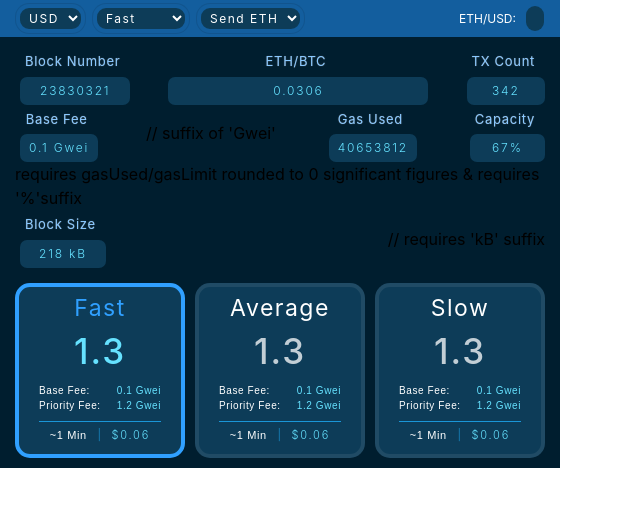
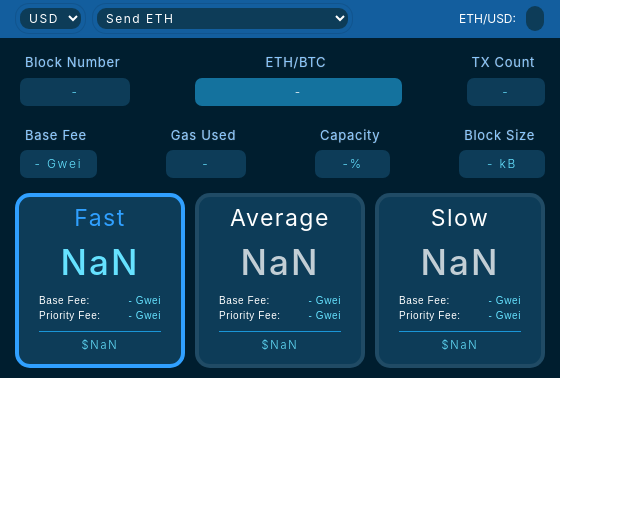
Before and after one commit to markodayan/gastly-2026-extension-client, a React (Vite) app: page / in a window 1280 px wide. Shown: the top 506 px of the page, without its empty margins (0-640 px from the left). Built offline with nearby package versions, Linux system fonts and the light colour scheme.

Commit message:
lots of big changes, start of react-countup implementation

```diff
--- a/package.json
+++ b/package.json
@@ -15,6 +15,7 @@
   "dependencies": {
     "@tailwindcss/vite": "^4.2.2",
     "react": "^19.2.5",
+    "react-countup": "^6.5.3",
     "react-dom": "^19.2.5",
     "tailwindcss": "^4.2.2"
   },
--- a/src/background/index.ts
+++ b/src/background/index.ts
@@ -237,6 +237,11 @@ async function setBadgeFromBlock(block: Pick<NormalisedBlock, 'basefee'>): Promi
  * @returns
  */
 function normaliseBlock(raw: BlockMessage): NormalisedBlock {
+  /*
+    Need to handle and analyse precision here
+
+  */
+
   return {
     gasLimit: Number(raw.gasLimit),
     gasUsed: Number(raw.gasUsed),
--- a/src/popup/App.tsx
+++ b/src/popup/App.tsx
@@ -19,11 +19,11 @@ function App() {
   if (!state) {
     return (
       <main>
-        <div className='w-[560px] h-[350px] bg-card flex flex-col justify-center items-center gap-y-[20px]'>
+        <div className='w-140 h-87.5 bg-card flex flex-col justify-center items-center gap-y-5'>
           <p className='font-quicksand text-[25px] text-white/55'>
             Loading <span className='text-white/20'>(not really if you reading this)</span>
           </p>
-          <p className='font-quicksand text-[15px] text-active mx-[70px] text-center'>
+          <p className='font-quicksand text-[15px] text-active mx-17.5 text-center'>
             Something relatively bad went wrong to get here... Contact{' '}
             <a
               className='cursor-pointer underline text-spot-color'
@@ -41,9 +41,11 @@ function App() {
 
   return (
     <main>
-      <div className='w-[560px]'>
+      <div className='w-140'>
+        {/* Header is capable of mutating state */}
         <Header preferences={state.preferences} spots={state.spots} setPreference={setPreference} />
-        <Body />
+        {/* Body is a read-only component  */}
+        <Body block={state.block!} spots={state.spots!} preferences={state.preferences} />
       </div>
     </main>
   );
--- a/src/popup/components/Body.tsx
+++ b/src/popup/components/Body.tsx
@@ -1,101 +1,197 @@
-// const SYMBOL_MAP = {
-//   ethusd: '$',
-//   ethzar: 'R',
-//   ethaud: '$',
-//   etheur: '€',
-// };
+import type { NormalisedBlock, NormalisedSpotPrices, Preferences } from '../../shared/types';
+import { TX_OPTIONS } from '../../shared/config';
 
-const TX_OPTION: Array<{ label: string; id: string; value: Preferecnes['transactionPrefences'] }> =
-  [
-    {
-      label: 'Send ETH',
-      id: 'eth-send',
-      value: 21000,
-    },
-  ];
+/*
+ Body should receive these props from Ap:
+  - block
+  - spots
+  - preferences
 
-export function Body() {
+  It should use props to derive:
+    - block metrics
+    - active card (not necessary)
+    - gas price per speed
+    - fiat fee per speed
+*/
+
+const SYMBOL_MAP = {
+  ethusd: '$',
+  ethzar: 'R',
+  ethaud: '$',
+  etheur: '€', // add once legacy is deprecated
+};
+
+// const TX_OPTIONS: Array<{
+//   label: string;
+//   id: Preferences['transactionPreference'];
+//   gasUnits: number;
+// }> = [
+//   {
+//     label: 'Send ETH',
+//     id: 'eth-send',
+//     gasUnits: 21000,
+//   },
+// ];
+
+const CARD_META: Array<{
+  label: 'Fast' | 'Average' | 'Slow';
+  speed: Preferences['gasPreference'];
+  eta: string;
+}> = [
+  { label: 'Fast', speed: 'fast', eta: '1 block' },
+  { label: 'Average', speed: 'average', eta: '3 blocks' },
+  { label: 'Slow', speed: 'slow', eta: '5+ blocks' },
+];
+
+type BodyProps = {
+  block: NormalisedBlock;
+  spots: NormalisedSpotPrices;
+  preferences: Preferences;
+};
+
+export function Body({ block, spots, preferences }: BodyProps) {
   return (
     <div className='bg-card'>
-      <BlockSection />
-      <CardsSection />
+      <BlockSection block={block} spots={spots} />
+      <CardsSection block={block} spots={spots} preferences={preferences} />
     </div>
   );
 }
 
-function BlockSection() {
-  /*
-    - we need to compute gasPrice -> basefee + priorityfee
-    - We need to compute fiatFee -> gasPrice * txPreference.value (this should also be prefixed by the correct currency symbol)
-  */
+type BlockSectionProps = {
+  block?: NormalisedBlock;
+  spots?: NormalisedSpotPrices;
+};
+
+function BlockSection({ block, spots }: BlockSectionProps) {
+  const capacity = block ? Math.round((block.gasUsed / block.gasLimit) * 100) : undefined;
+  const blockSize = block ? Math.round(block.size / 1000) : undefined; // convert to kB
 
   return (
-    <div className='flex flex-wrap items-center justify-between border-r-0 py-[10px] px-[15px] pb-[5px]'>
-      <Metric label='Block Number' value={23830321} decimals={0} />
-      <Metric label='ETH/BTC' customClass='fill' value={0.0306} decimals={4} />
-      <Metric label='TX Count' value={342} decimals={0} />
-      <Metric label='Base Fee' value={0.1} decimals={2} suffix=' Gwei' /> // suffix of 'Gwei'
-      <Metric label='Gas Used' value={40653812} decimals={0} />
-      <Metric label='Capacity' value={67} decimals={0} suffix='%' /> requires gasUsed/gasLimit
-      rounded to 0 significant figures & requires '%'suffix
-      <Metric label='Block Size' value={218} decimals={0} suffix=' kB' /> // requires 'kB' suffix
-    </div>
+    <>
+      <div className='flex items-center justify-between border-r-0 py-2.5 px-3.75 pb-1.25'>
+        <Metric label='Block Number' value={block?.number} />
+        <Metric
+          label='ETH/BTC'
+          customClass='w-[40%]'
+          customValueStyle='text-white bg-ethbtc!'
+          value={spots?.ethbtc}
+        />
+        <Metric label='TX Count' value={block?.txCount} />
+      </div>
+      <div className='flex items-center justify-between border-r-0 py-2.5 px-3.75 pb-1.25'>
+        <Metric label='Base Fee' value={block?.basefee} suffix=' Gwei' />
+        <Metric label='Gas Used' value={block?.gasUsed} suffix='' />
+        <Metric label='Capacity' value={capacity} suffix='%' />
+        <Metric label='Block Size' value={blockSize} suffix=' kB' />
+      </div>
+    </>
   );
 }
 
 type MetricProps = {
   label: string;
-  value: number;
-  decimals: number;
-  separator?: string;
+  value?: number;
   suffix?: string;
   customClass?: string;
+  customLabelStyle?: string;
+  customValueStyle?: string;
 };
 
-function Metric(children: MetricProps) {
+function Metric({ label, value, suffix, customClass, customValueStyle }: MetricProps) {
   return (
-    <div
-      className={`flex flex-col justify-between ${children.customClass === 'fill' ? 'w-3/6' : ''}`}
-    >
-      <p className='text-metric-label text-shadow-[0_0_1px_#737373] text-center tracking-[0.7px] text-[13px]  my-[5px] mx-[10px]'>
-        {children.label}
+    <div className={`flex flex-col justify-between ${customClass ?? ''}`}>
+      <p className='text-metric-label text-shadow-[0_0_1px_#737373] text-center tracking-[0.7px] text-[13px]  my-1.25 mx-2.5'>
+        {label}
       </p>
-      <span className='text-center text-reading-color tracking-[1.8px] font-light text-[12px] rounded-[7px] bg-text-bg py-[5px] px-[9px] ml-[5px]'>
+      <span
+        className={`text-center text-reading-color tracking-[1.8px] font-light text-[12px] rounded-[7px] bg-text-bg py-1.25 px-2.25 ml-1.25 ${
+          customValueStyle ?? ''
+        }`}
+      >
         {/* Count Up Will be put here for animation logic [TODO]*/}
-        {children.value}
-        {children.suffix && children.suffix}
+        {value ?? '-'}
+        {suffix ?? ''}
       </span>
     </div>
   );
 }
 
-function CardsSection() {
-  return (
-    <div className='flex justify-evenly border-r-0 py-[10px] px-[15px]'>
-      <PriceCard label='Fast' active={true} />
-      <PriceCard label='Average' active={false} extraClasses='mx-[10px]' />
-      <PriceCard label='Slow' active={false} />
-    </div>
-  );
+type CardSectionProp = {
+  block: NormalisedBlock;
+  spots: NormalisedSpotPrices;
+  preferences: Preferences;
+};
+
+function CardsSection({ block, spots, preferences }: CardSectionProp) {
+  const selectedSpot = spots?.[preferences.fiatPreference];
+  const gasUnits = TX_OPTIONS[preferences.transactionPreference].gasUnits;
+  const fiatSymbol = SYMBOL_MAP[preferences.fiatPreference];
+
+  const cards = CARD_META.map((card, i) => {
+    const baseFee = block?.basefee;
+    const priorityFee = block?.priorityFees[card.speed];
+
+    const gasPrice = clean(baseFee + priorityFee);
+
+    const [isBelowThreshold, fiatFee] = gasPriceToFiat(gasPrice, gasUnits, selectedSpot);
+
+    return (
+      <PriceCard
+        key={card.speed}
+        label={card.label}
+        active={preferences.gasPreference === card.speed}
+        eta={card.eta}
+        gasPrice={gasPrice}
+        baseFee={baseFee}
+        priorityFee={priorityFee}
+        fiatFee={fiatFee}
+        fiatFeeBelowThreshold={isBelowThreshold}
+        fiatSymbol={fiatSymbol}
+        extraClasses={i === 1 ? 'mx-[10px]' : undefined}
+      />
+    );
+  });
+
+  return <div className='flex justify-evenly border-r-0 py-2.5 px-3.75'>{cards}</div>;
 }
 
 type PriceCardProps = {
   active: boolean;
   label: string;
+  eta?: string;
+  gasPrice?: number;
+  baseFee?: number;
+  priorityFee?: number;
+  fiatFee?: number;
+  fiatFeeBelowThreshold: boolean;
+  fiatSymbol?: string;
   extraClasses?: string;
 };
 
-function PriceCard({ active, label, extraClasses }: PriceCardProps) {
+function PriceCard({
+  active,
+  label,
+  gasPrice,
+  baseFee,
+  priorityFee,
+  fiatSymbol,
+  fiatFee,
+  fiatFeeBelowThreshold,
+  extraClasses,
+}: PriceCardProps) {
   const id = label.toLowerCase(); // just in case need it later
+  const belowThresholdSuffix = fiatFeeBelowThreshold ? '<' : '';
+
   return (
     <div
       id={id}
-      className={`flex flex-col w-[33%] h-[175px] bg-darker-shade rounded-[15px] border-4 border-solid border-card-border cursor-pointer ${active ? 'border-active' : 'border-inactive'} ${extraClasses && extraClasses}`}
+      className={`flex flex-col w-[33%] h-43.75 bg-darker-shade rounded-[15px] border-4 border-solid border-card-border cursor-pointer ${active ? 'border-active' : 'border-inactive'} ${extraClasses ?? ''}`}
     >
       {/* Head  */}
       <div className='flex flex-col items-center'>
         <h3
-          className={`font-normal text-[23px] tracking-[1.5px] pt-[4px] text-center ${active ? 'text-active' : 'text-white'}`}
+          className={`font-normal text-[23px] tracking-[1.5px] pt-1 text-center ${active ? 'text-active' : 'text-white'}`}
         >
           {label}
         </h3>
@@ -103,40 +199,52 @@ function PriceCard({ active, label, extraClasses }: PriceCardProps) {
       {/* Gas Price  */}
       <div className='flex flex-col justify-center items-center'>
         <h2
-          className={`text-center text-[35px] font-medium rounded-[6px]  tracking-[2px]   pb-0 ${active ? 'text-reading-color' : 'text-[#ffffffbf]'}`}
+          className={`text-center text-[35px] font-medium rounded-md  tracking-[2px]   pb-0 ${active ? 'text-reading-color' : 'text-[#ffffffbf]'}`}
         >
-          1.3
+          {gasPrice ?? '-'}
         </h2>
       </div>
       {/* Fee Information  */}
-      <div className='flex flex-col  mb-[8px]'>
+      <div className='flex flex-col  mb-2'>
         {/* Base Fee  */}
-        <div className='flex justify-between  pt-[5px] pb-[0px] mx-[20px]'>
+        <div className='flex justify-between  pt-1.25 pb-0 mx-5'>
           <p className='text-white text-[10px] font-light tracking-[0.6px] font-quicksand'>
             Base Fee:
           </p>
           <span className='text-[10px] text-center font-medium tracking-[0.6px] text-reading-color font-quicksand'>
-            0.1 Gwei
+            {baseFee ?? '-'} Gwei
           </span>
         </div>
         {/* Priority Fee  */}
-        <div className='flex justify-between mx-[20px]'>
+        <div className='flex justify-between mx-5'>
           <p className='text-white text-[10px] font-light tracking-[0.6px] font-quicksand'>
             Priority Fee:
           </p>
           <span className='text-[10px] text-center font-medium tracking-[0.6px] text-reading-color font-quicksand'>
-            1.2 Gwei
+            {priorityFee ?? '-'} Gwei
           </span>
         </div>
       </div>
       {/* Price Time Wrapper */}
-      <div className='w-[75%] border-t-[0.5px] border-solid border-footer-card-border pt-[5px] mx-auto flex justify-evenly items-center'>
-        <p className='font-quicksand font-light text-[11px] tracking-[0.6px] text-white'>~1 Min</p>
-        <p className='font-sans font-light text-[11px] text-left text-footer-card-border'> | </p>
+      <div className='w-[75%] border-t-[0.5px] border-solid border-footer-card-border pt-1.25 mx-auto flex justify-evenly items-center'>
+        {/* <p className='font-quicksand font-light text-[11px] tracking-[0.6px] text-white'>{eta}</p>
+        <p className='font-sans font-light text-[11px] text-left text-footer-card-border'> | </p> */}
         <p className='font-sans font-light text-[11px] text-left text-reading-color tracking-[1.8px]'>
-          $0.06
+          {`${belowThresholdSuffix}${fiatSymbol}${fiatFee}`}
         </p>
       </div>
     </div>
   );
 }
+
+function gasPriceToFiat(gasPrice: number, gasUnits: number, spotRate: number): [boolean, number] {
+  const costInEth = (gasPrice * gasUnits) / 1_000_000_000;
+  const unfilteredFiatCost = costInEth * spotRate;
+  const filteredFiatCost = Math.round(costInEth * spotRate * 100) / 100;
+  const belowCentThreshold = unfilteredFiatCost < 0.01 ? true : false;
+  return [belowCentThreshold, filteredFiatCost];
+}
+
+function clean(n: number): number {
+  return n < 10 ? Number(n.toFixed(2)) : n;
+}
--- a/src/popup/components/Header.tsx
+++ b/src/popup/components/Header.tsx
@@ -1,5 +1,6 @@
-import { memo, useMemo, useEffect, useRef } from 'react';
+import { useEffect, useRef } from 'react';
 import type { NormalisedSpotPrices, Preferences } from '../../shared/types';
+import { TX_OPTIONS } from '../../shared/config';
 
 const SPOT_TICKER_MAP: Record<Preferences['fiatPreference'], string> = {
   ethusd: 'ETH/USD',
@@ -15,18 +16,24 @@ const FIAT_OPTIONS: Array<{ label: string; value: Preferences['fiatPreference']
   { label: 'ZAR', value: 'ethzar' },
 ];
 
-const GAS_OPTIONS: Array<{ label: string; value: Preferences['gasPreference'] }> = [
-  { label: 'Fast', value: 'fast' },
-  { label: 'Average', value: 'average' },
-  { label: 'Slow', value: 'slow' },
-];
+// const GAS_OPTIONS: Array<{ label: string; value: Preferences['gasPreference'] }> = [
+//   { label: 'Fast', value: 'fast' },
+//   { label: 'Average', value: 'average' },
+//   { label: 'Slow', value: 'slow' },
+// ];
 
-{
-  /* To add: CowSwap, Across bridging, Aave deposit and withdrawal */
-}
-const TX_OPTIONS: Array<{ label: string; value: Preferences['transactionPreference'] }> = [
-  { label: 'Send ETH', value: 'eth-send' },
-];
+const txMenuOptions = Object.values(TX_OPTIONS).map((opt) => {
+  return {
+    label: opt.label, // e.g. label: 'Swap (CowSwap)
+    id: opt.id, // e.g. id: 'swap-cowswap'
+  };
+});
+
+// const TX_OPTIONS: Array<{ label: string; value: Preferences['transactionPreference'] }> = [
+//   { label: 'Send ETH', value: 'eth-send' },
+//   { label: 'Swap (CowSwap)', value: 'swap-cowswap' },
+
+// ];
 
 type HeaderProps = {
   preferences: Preferences;
@@ -57,7 +64,7 @@ export function Header({ preferences, spots, setPreference }: HeaderProps) {
   }, [spots]);
 
   return (
-    <div className='flex justify-between items-center bg-primary px-4 py-1'>
+    <div className='flex justify-between items-center bg-primary px-4 py-1 pb-1.25'>
       <div className='space-x-2'>
         {/* Fiat currency preference menu  */}
         <Select
@@ -74,7 +81,7 @@ export function Header({ preferences, spots, setPreference }: HeaderProps) {
         </Select>
 
         {/* Gas speed preference menu  */}
-        <Select
+        {/* <Select
           value={preferences.gasPreference}
           onChange={(e) => {
             void setPreference('gasPreference', e.target.value as Preferences['gasPreference']);
@@ -85,20 +92,20 @@ export function Header({ preferences, spots, setPreference }: HeaderProps) {
               {option.label}
             </SelectOption>
           ))}
-        </Select>
+        </Select> */}
 
         {/* Transaction preference menu  */}
         <Select
           value={preferences.transactionPreference}
           onChange={(e) =>
             void setPreference(
-              'transactionPrefrence',
+              'transactionPreference',
               e.target.value as Preferences['transactionPreference'],
             )
           }
         >
-          {TX_OPTIONS.map((option) => (
-            <SelectOption key={option.value} value={option.value}>
+          {txMenuOptions.map((option) => (
+            <SelectOption key={option.id} value={option.id}>
               {option.label}
             </SelectOption>
           ))}
@@ -122,7 +129,7 @@ function Select({ children, value, onChange }: SelectProps) {
     <select
       value={value}
       onChange={onChange}
-      className='cursor-pointer bg-darker-shade text-white text-xs tracking-[1.5px] shadow-[0px_0px_0px_1px_rgba(0,0,0,0.1)] rounded-[13px] py-[2px] px-[5px] border-4 border-solid border-primary outline-none ] '
+      className='cursor-pointer bg-darker-shade text-white text-xs tracking-[1.5px] shadow-[0px_0px_0px_1px_rgba(0,0,0,0.1)] rounded-[13px] py-0.5 px-1.25 border-4 border-solid border-primary outline-none ] '
     >
       {children}
     </select>
@@ -148,7 +155,7 @@ function SpotRate({ ticker, value }: SpotRatesProp) {
     <div className='flex flex-row justify-around mr-[1.25]'>
       <p className='text-[12px] text-white'>
         {ticker}:
-        <span className='bg-darker-shade text-spot-color  text-[12px] tracking-[1.8px] font-light  rounded-[10px] py-[5px] px-[9px] ml-[10px]  '>
+        <span className='bg-darker-shade text-spot-color  text-[12px] tracking-[1.8px] font-light  rounded-[10px] py-1.25 px-2.25 ml-2.5  '>
           {value}
         </span>
       </p>
--- a/src/popup/hooks/useExtensionState.ts
+++ b/src/popup/hooks/useExtensionState.ts
@@ -77,6 +77,7 @@ export function useExtensionState() {
       mounted = false;
       chrome.storage.onChanged.removeListener(listener);
     };
+    // eslint-disable-next-line react-hooks/exhaustive-deps
   }, []); // this lint error is not relevant for a things wrapped in an effect
 
   return { state, updatePreferences, setPreference };
--- a/src/popup/index.css
+++ b/src/popup/index.css
@@ -13,6 +13,7 @@
   --color-inactive: rgb(255, 255, 255, 0.08);
   --font-quicksand: 'Quicksand', sans-serif;
   --color-footer-card-border: #1a96d7;
+  --color-ethbtc: rgb(20, 114, 158);
 }
 
 @layer utilities {
--- /dev/null
+++ b/src/shared/config.ts
@@ -0,0 +1,32 @@
+export const TX_OPTIONS = {
+  'eth-send': {
+    id: 'eth-send',
+    label: 'Send ETH',
+    gasUnits: 21000,
+  },
+  'swap-cowswap': {
+    id: 'swap-cowswap',
+    label: 'Swap (CowSwap)',
+    gasUnits: 250_000,
+  },
+  'aave-umb-dep': {
+    id: 'aave-umb-dep',
+    label: 'Deposit (AAVE Umbrella)',
+    gasUnits: 370_000,
+  },
+  'aave-umb-wd': {
+    id: 'aave-umb-wd',
+    label: 'Withdraw (AAVE Umbrella)',
+    gasUnits: 310_000,
+  },
+  'aave-umb-interest': {
+    id: 'aave-umb-interest',
+    label: 'Claim Interest (AAVE Umbrella)',
+    gasUnits: 183_000,
+  },
+  'across-bridge-only': {
+    id: 'across-bridge-only',
+    label: 'Bridge Asset (Across)',
+    gasUnits: 120_000,
+  },
+};
```
Also changed, not shown: src/shared/types.ts (+9 -1 lines), src/popup/components/SpotRate.tsx (added), 1 other file (tests, documents, lock files or other folders).
